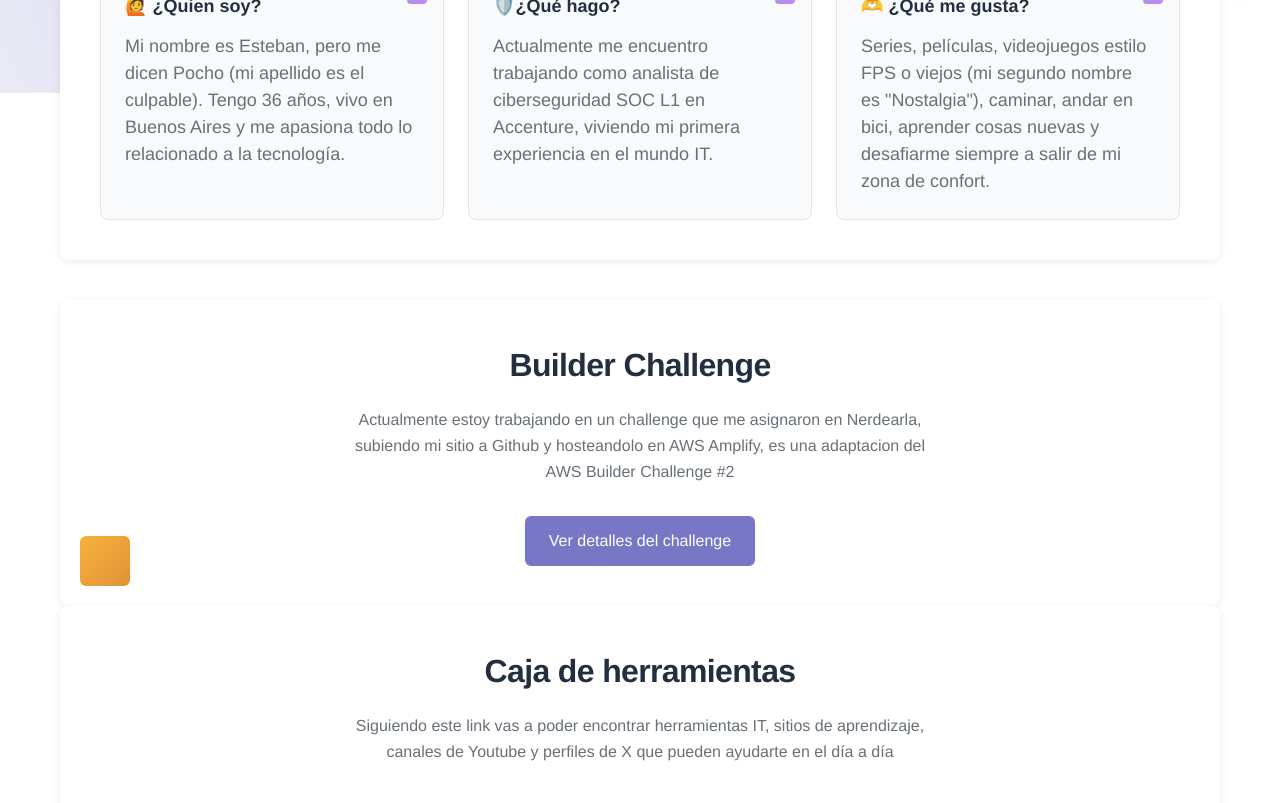
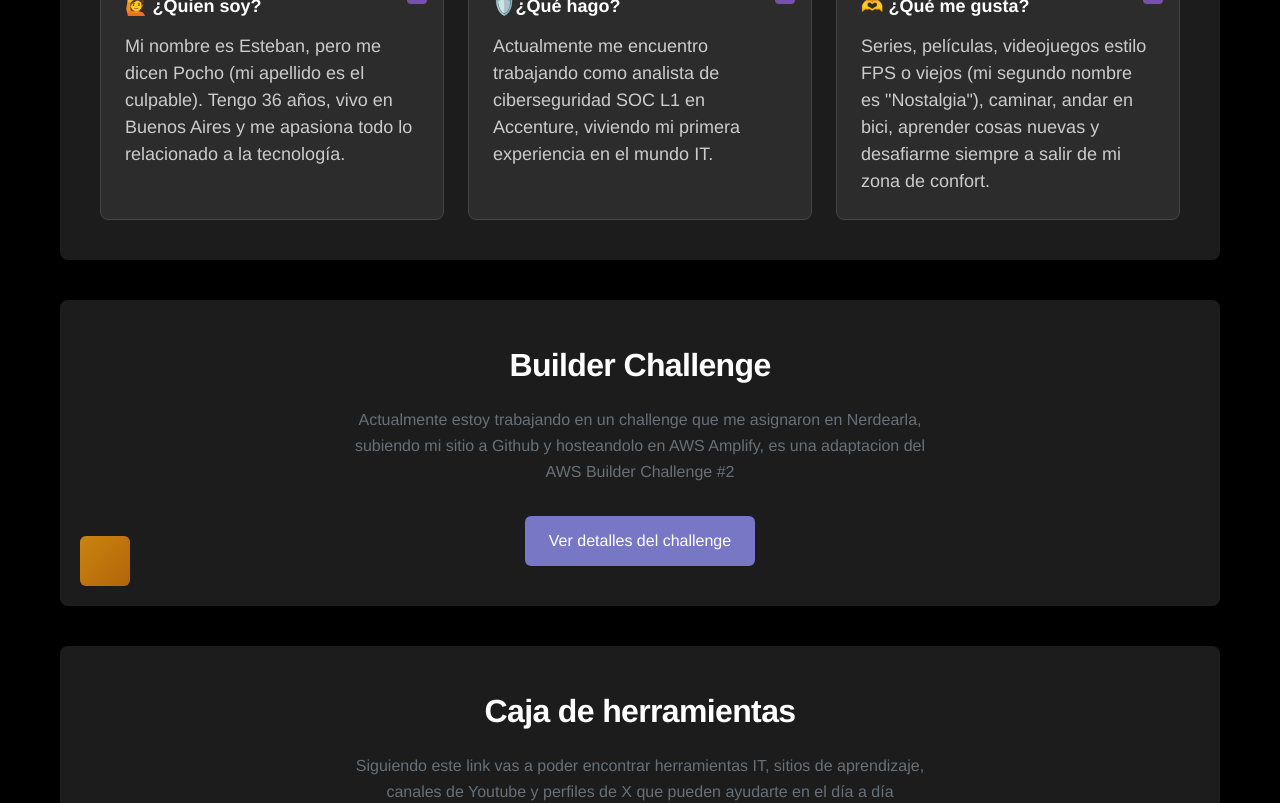
Before and after one commit to Jendrito/nerdearla, a plain HTML site: page index.html in a window 1280 px wide. Shown: the part 707-1510 px from the top of the page. Drawn offline with Linux system fonts and the light colour scheme.

Commit message:
Update styles.css

```diff
--- a/styles.css
+++ b/styles.css
@@ -7,25 +7,11 @@
 body {
     font-family: 'Amazon Ember', 'Helvetica Neue', Arial, sans-serif;
     line-height: 1.6;
-    color: #232f3e;
-    background: #ffffff;
+    color: #ffffff;
+    background: #000000;
     min-height: 100vh;
     position: relative;
     overflow-x: hidden;
-}
-
-body::before {
-    content: '';
-    position: fixed;
-    top: 0;
-    left: 0;
-    width: 100%;
-    height: 100%;
-    background:
-        radial-gradient(circle at 20% 80%, rgba(120, 119, 198, 0.3) 0%, transparent 50%),
-        radial-gradient(circle at 80% 20%, rgba(255, 99, 132, 0.15) 0%, transparent 50%),
-        radial-gradient(circle at 40% 40%, rgba(54, 162, 235, 0.1) 0%, transparent 50%);
-    z-index: -1;
 }
 
 .aws-link {
@@ -55,7 +41,7 @@ main {
 }
 
 .hero {
-    background: white;
+    background: #1c1c1c;
     border-radius: 8px;
     padding: 60px 40px;
     margin-bottom: 40px;
@@ -77,7 +63,7 @@ main {
 }
 
 .hero h1 {
-    color: #232f3e;
+    color: #ffffff;
     font-size: 48px;
     font-weight: 700;
     margin: 20px 0 8px 0;
@@ -86,7 +72,7 @@ main {
 
 .tagline {
     font-size: 18px;
-    color: #687078;
+    color: #cccccc;
     margin-bottom: 16px;
     font-weight: 400;
 }
@@ -102,7 +88,7 @@ main {
 }
 
 .fun-facts {
-    background: white;
+    background: #1c1c1c;
     border-radius: 8px;
     padding: 40px;
     margin-bottom: 40px;
@@ -124,7 +110,7 @@ main {
 
 .fun-facts h3 {
     text-align: left;
-    color: #232f3e;
+    color: #ffffff;
     font-size: 32px;
     font-weight: 700;
     margin-bottom: 32px;
@@ -138,8 +124,8 @@ main {
 }
 
 .fact-card {
-    background: #f8fafc;
-    border: 1px solid #e5e7eb;
+    background: #2c2c2c;
+    border: 1px solid #444444;
     padding: 24px;
     border-radius: 8px;
     transition: all 0.2s ease;
@@ -167,11 +153,11 @@ main {
     font-size: 18px;
     font-weight: 600;
     margin-bottom: 12px;
-    color: #232f3e;
+    color: #ffffff;
 }
 
 .fact-card p {
-    color: #687078;
+    color: #cccccc;
     font-size: 18px;
     line-height: 1.5;
 }
@@ -186,12 +172,13 @@ main {
 }
 
 .aws-journey {
-    background: white;
+    background: #1c1c1c;
     border-radius: 8px;
     padding: 40px;
     text-align: center;
     box-shadow: 0 2px 8px rgba(0, 0, 0, 0.08);
     position: relative;
+    margin-bottom: 40px;
 }
 
 .aws-journey::after {
@@ -207,7 +194,7 @@ main {
 }
 
 .aws-journey h3 {
-    color: #232f3e;
+    color: #ffffff;
     font-size: 32px;
     font-weight: 700;
     margin-bottom: 16px;
@@ -243,7 +230,7 @@ main {
 
 /* CONTACT FORM STYLES - Added for contact form functionality */
 .contact-form {
-    background: white;
+    background: #1c1c1c;
     border-radius: 8px;
     padding: 40px;
     margin-top: 40px;
```
